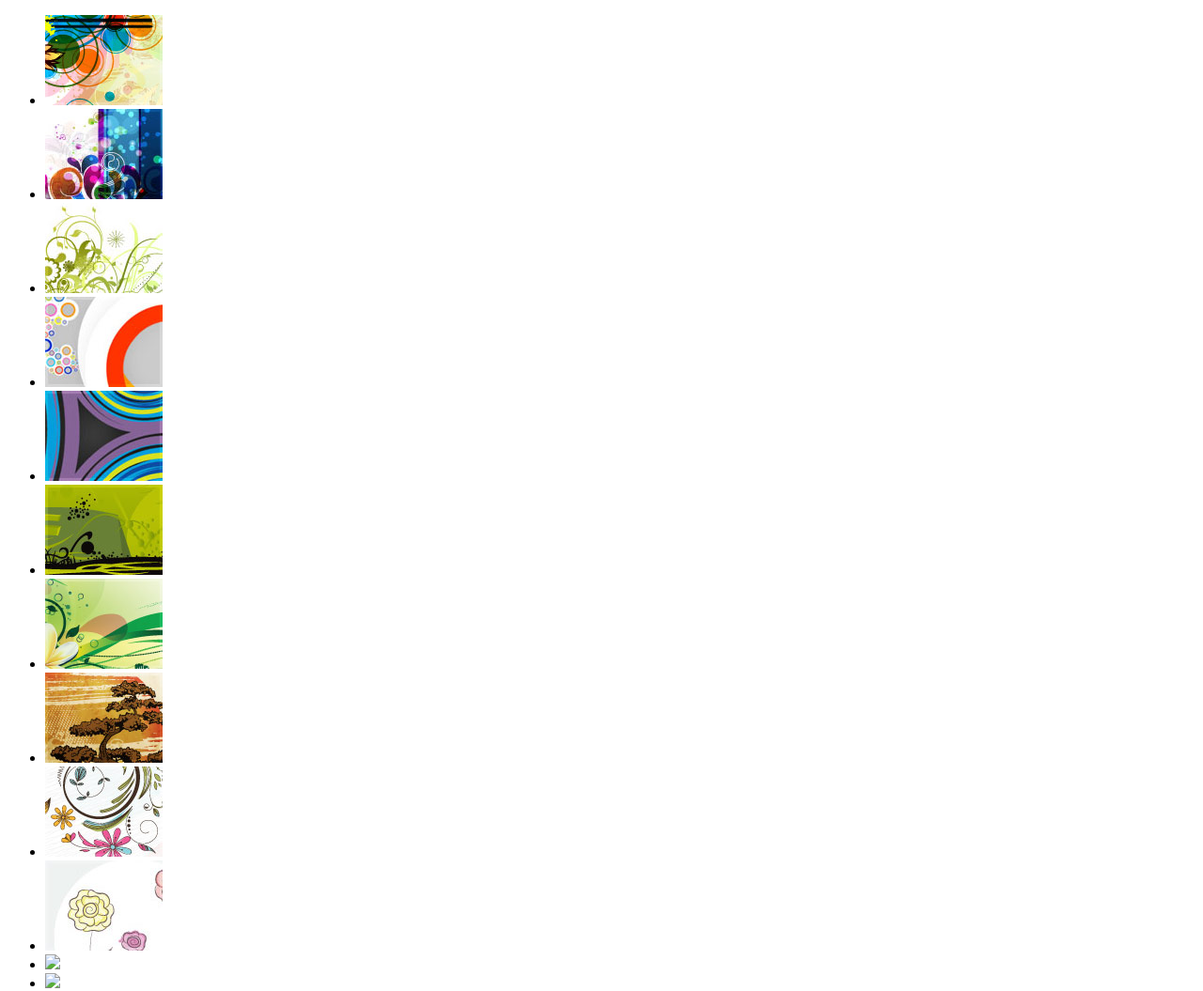
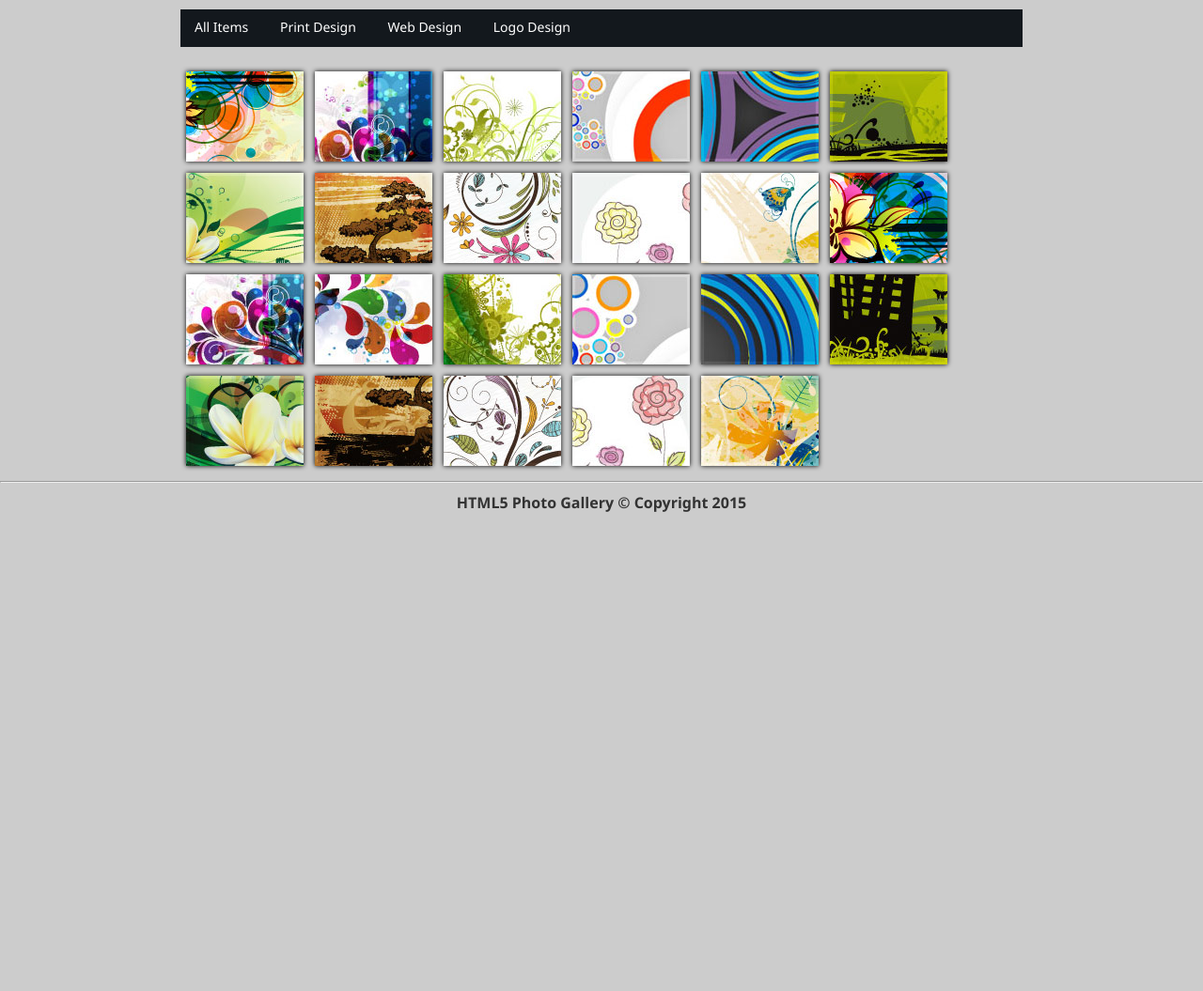
Before and after one commit to paramaxproduction/Animated-Gallery--quicksand-and-fancybox-, a plain HTML site: page index.html in a window 1280 px wide. Shown: the top 1055 px of the page at 94% size. After the commit the page ends 800 px from the top, so only its background shows below. Drawn offline with Linux system fonts and the light colour scheme.

Commit message:
Added CSS Styling 2015-08-17

```diff
--- a/css/styles.css
+++ b/css/styles.css
@@ -0,0 +1,80 @@
+/* Reset */
+*{
+	margin: 0;
+	padding: 0;
+}
+
+/* General Styling */
+body{
+	color: #fcfcfc;
+	font: 14px "Segoe UI", Arial, sans-serif;
+	background: #ccc;
+}
+
+a {
+	text-decoration: none;
+	outline: none;
+	color: #54a6de;
+}
+
+/* Custom Styling */
+.container{
+	width: 70%;
+	margin: 10px auto;
+	overflow: auto;
+}
+
+/* Nav Styling */
+#navbar{
+	display: block;
+	height: 40px;
+	background: #13181d;
+}
+
+#navbar a{
+	color: #fff;
+	display: inline-block;
+	height: 40px;
+	line-height: 37px;
+	padding: 0 15px;
+}
+
+#navbar a.active, #navbar a:hover{
+	background: #333;
+}
+
+/* Content Styling */
+#main{
+	display: block;
+	overflow: hidden;
+	width: 100%;
+	margin: 0 auto;
+	min-height: 475px;
+}
+
+#main li{
+	float: left;
+	height: 96px;
+	list-style: none;
+	margin: 6px;
+	position: relative;
+	width: 125px;
+	-moz-box-shadow: 0 0 5px #000;
+	-webkit-box-shadow: 0 0 5px #000;
+	box-shadow: 0 0 5px #000;
+}
+
+#main ul{
+	overflow: hidden;
+}
+
+#main ul.hidden{
+	display: none;
+}
+
+footer{
+	text-align: center;
+	color: #333;
+	font-size: 16px;
+	font-weight: bold;
+}
--- a/index.html
+++ b/index.html
@@ -8,7 +8,12 @@
 	<body>
 		<header>
 			<div class="container">
-				<nav id="navbar"></nav>
+				<nav id="navbar">
+					<a href="#">All Items</a>
+					<a href="#">Print Design</a>
+					<a href="#">Web Design</a>
+					<a href="#">Logo Design</a>
+				</nav>
 			</div><!-- container -->
 		</header>
 
@@ -25,8 +30,8 @@
 					<li data-tags="Logo Design, Print Design"><img src="img/8.jpg"></li>
 					<li data-tags="Web Design, Print Design"><img src="img/9.jpg"></li>
 					<li data-tags="Logo Design, Print Design"><img src="img/10.jpg"></li>
-					<li data-tags="Logo Design, Print Design, Web Design"><img src="img/11jpg"></li>
-					<li data-tags="Web Design, Print Design"><img src="img/12jpg"></li>
+					<li data-tags="Logo Design, Print Design, Web Design"><img src="img/11.jpg"></li>
+					<li data-tags="Web Design, Print Design"><img src="img/12.jpg"></li>
 					<li data-tags="Logo Design, Print Design"><img src="img/13.jpg"></li>
 					<li data-tags="Logo Design"><img src="img/14.jpg"></li>
 					<li data-tags="Logo Design, Print Design"><img src="img/15.jpg"></li>
```
